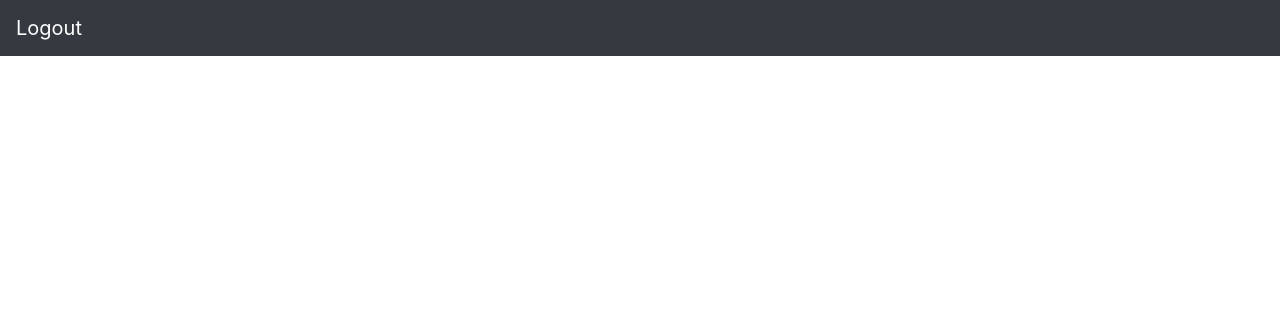
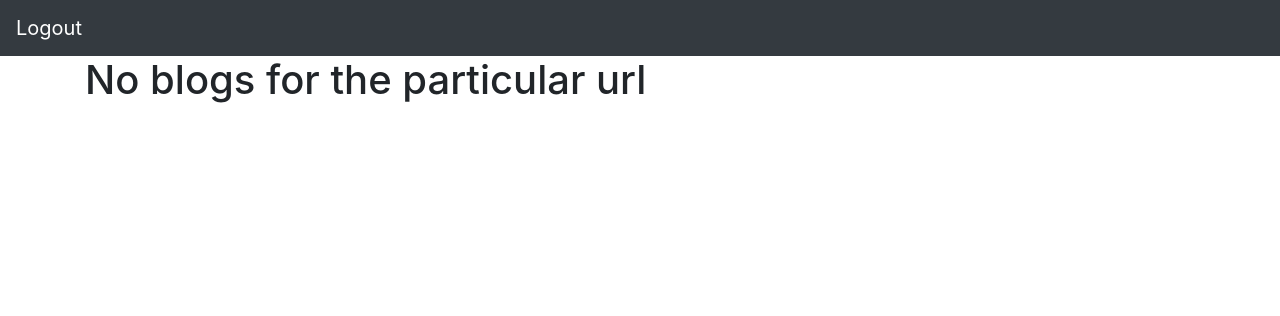
Before and after one commit to knowindeep-int/knowindeep_website, a Django app: a page that uses templates/blogs/subtopic.html in a window 1280 px wide. Shown: the top 316 px of the page. Run offline with Django 3.2, Linux system fonts and the light colour scheme; data comes from the database, SQL or seed files in the repository; some libraries are stand-ins or nearby versions.

Commit message:
minor change

```diff
--- a/blogs/views.py
+++ b/blogs/views.py
@@ -1,4 +1,5 @@
 from django.shortcuts import render
+from django.shortcuts import get_object_or_404
 
 from .models import Blog,BlogTopics
 
@@ -10,6 +11,7 @@ def topics(request):
 
 def subtopics(request,slug):
     blog = BlogTopics.objects.filter(link_to__slug=slug)
+    print(blog)
     context = {
         "blogs": blog,
         "blog_heading": slug
--- a/templates/blogs/subtopic.html
+++ b/templates/blogs/subtopic.html
@@ -1,7 +1,11 @@
 {% extends "base.html" %}
 
 {% block content %}
-    {% for blog in blogs %}
-        <a href="{% url 'blogs:blog_post' slug=blog_heading blog=blog.slug %}">{{ blog.heading }}</a>
-    {% endfor %}
+    {% if blogs %}
+        {% for blog in blogs %}
+            <a href="{% url 'blogs:blog_post' slug=blog_heading blog=blog.slug %}">{{ blog.heading }}</a>
+        {% endfor %}
+    {% else %}
+        <h1>No blogs for the particular url</h1>
+    {% endif %}
 {% endblock content %}
```
